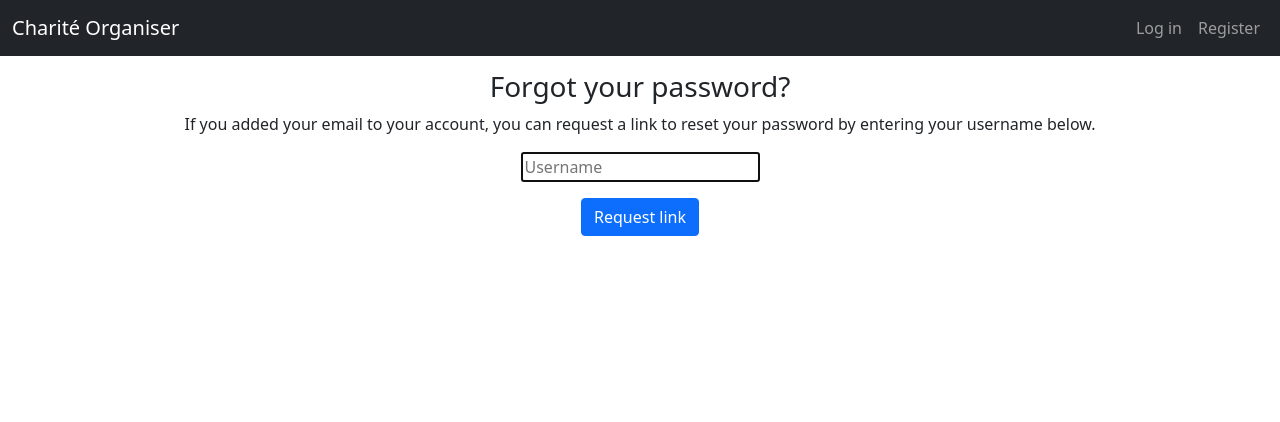
After one commit to JohannesRanderath/StudyProblems, a Flask app: page /request_password_reset in a window 1280 px wide. The commit adds this page. Shown: the top 422 px of the page. Run offline with Flask 2, Linux system fonts and the light colour scheme.

Commit message:
Added functionality to reset password by email

```diff
--- a/app.py
+++ b/app.py
@@ -6,7 +6,11 @@ import sqlite3
 
 from backend import is_logged_in, check_password_requirements, generate_password_hash, is_email, \
     verify_password, generate_email_confirmation_link, html_confirmation_email, decrypt_token, \
-    html_change_mail_email, generate_change_email_link
+    html_change_mail_email, generate_change_email_link, html_reset_password_mail, generate_password_reset_link
+
+# TODO: Change message mode to comply with redirects -> GET?
+# TODO: Add messages to redirects
+# TODO: Add labels to form elements
 
 app = Flask(__name__)
 
@@ -21,6 +25,15 @@ app.config["MAIL_PASSWORD"] = "hgtyawsgcnvsfpnm"
 app.config["MAIL_USE_SSL"] = True
 app.config["MAIL_DEFAULT_SENDER"] = "joranderathsg@gmail.com"
 mail = Mail(app)
+
+def send_email(recipient, subject, html):
+    recipients = [recipient]
+    msg = Message(recipients=recipients, subject=subject, html=html)
+    try:
+        mail.send(msg)
+    except:
+        return False
+    return True
 
 
 @app.route('/')
@@ -175,15 +188,69 @@ def change_email(token):
         return render_template("bad_change_email_link.html")
 
 
+@app.route("/reset_password/<token>", methods=["POST", "GET"])
+def reset_password(token):
+    if request.method == "POST":
+        username = request.form.get("username")
+        password = request.form.get("new_password")
+        confirmation = request.form.get("confirmation")
+        print(0)
+        if not username:
+            print(1)
+            return render_template("reset_password.html",
+                                   messages=[{"type": "danger", "text": "Username required"}])
+        if not password:
+            print(2)
+            return render_template("reset_password.html",
+                                   messages=[{"type": "danger", "text": "Password required"}])
+        if not confirmation:
+            print(3)
+            return render_template("reset_password.html",
+                                   messages=[{"type": "danger", "text": "Please confirm password."}])
+        if not password == confirmation:
+            print(4)
+            return render_template("reset_password.html",
+                                   messages=[{"type": "danger", "text": "Passwords do not match."}])
+        if not check_password_requirements(password):
+            print(5)
+            return render_template("reset_password.html",
+                                   messages=[{"type": "danger", "text": "Password does not meet criteria."}])
+        db_con = sqlite3.connect("database.db")
+        db = db_con.cursor()
+        db.execute("UPDATE users SET hash=? WHERE username=?;", (generate_password_hash(password), username))
+        db_con.commit()
+        db_con.close()
+        print(6)
+        return redirect("/login")
+    else:
+        try:
+            username = decrypt_token(token, "reset-password-key")
+            print(username)
+            print(7)
+            return render_template("reset_password.html", username=username)
+        except Exception as e:
+            print(e)
+            return render_template("bad_password_reset_link.html")
 
-def send_email(recipient, subject, html):
-    recipients = [recipient]
-    msg = Message(recipients=recipients, subject=subject, html=html)
-    try:
-        mail.send(msg)
-    except:
-        return False
-    return True
+
+@app.route("/request_password_reset", methods=["POST", "GET"])
+def request_password_reset():
+    if request.method == "POST":
+        username = request.form.get("username")
+        if not username:
+            return render_template("request_password_reset.html",
+                            messages=[{"type": "danger", "text": "Username required"}])
+        db_con = sqlite3.connect("database.db")
+        db = db_con.cursor()
+        if not db.execute("SELECT email FROM users WHERE username=?;", (username, )):
+            db_con.close()
+            return render_template("request_password_reset.html",
+                                   messages=[{"type": "danger", "text": "Username doesn't exist or no email is associated with it."}])
+        email = db.execute("SELECT email FROM users WHERE username=?;", (username,)).fetchone()[0]
+        send_email(email, "Reset password", html_reset_password_mail(generate_password_reset_link(username)))
+        return render_template("request_password_reset.html", messages=[{"type": "success", "text": "Reset link sent."}])
+    else:
+        return render_template("request_password_reset.html")
 
 
 if __name__ == '__main__':
--- a/templates/login.html
+++ b/templates/login.html
@@ -16,5 +16,6 @@
         </div>
         <button class="btn btn-primary" type="submit">Log in</button>
     </form>
+    <a class="link-secondary" href="/request_password_reset">Forgot password?</a>
 
 {% endblock %}
--- /dev/null
+++ b/templates/request_password_reset.html
@@ -0,0 +1,21 @@
+{% extends "layout/layout.html" %}
+
+
+{% block title %} Forgot password {% endblock %}
+
+{% block navitems %} {% include "layout/nav_items_logged_out.html" %} {% endblock %}
+
+{% block main %}
+
+    <h3>Forgot your password?</h3>
+    <p>If you added your email to your account, you can request a link to reset your password by entering your username below.</p>
+    <form action="/request_password_reset" method="post">
+        <div class="form-group">
+            <label for="username">
+                <input type="text" name="username" placeholder="Username" autofocus required>
+            </label>
+        </div>
+        <button class="btn btn-primary" type="submit">Request link</button>
+    </form>
+
+{% endblock %}
```
Also changed, not shown: backend.py (+9 -0 lines), templates/bad_password_reset_link.html (added, +13 -0 lines), templates/emails/password_reset_email.html (added, +13 -0 lines), templates/reset_password.html (added, +31 -0 lines), database.db, 1 other file.
